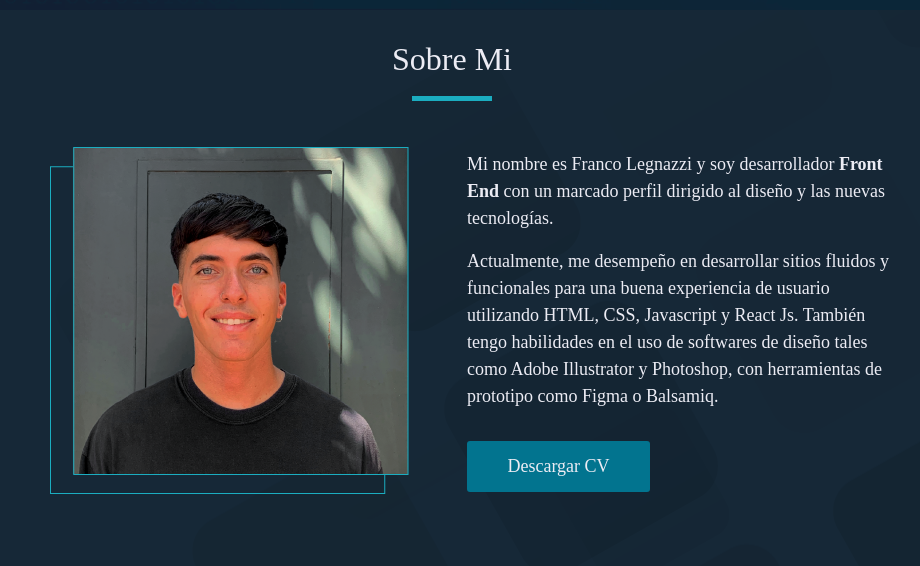
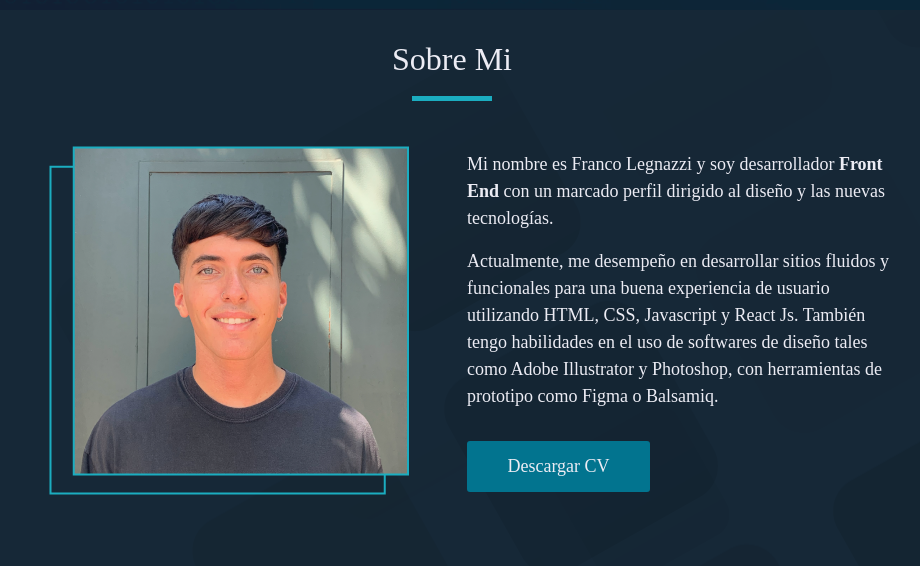
Before and after one commit to franleg/portfolio, a website: page index.html in a window 1280 px wide. Shown: the part 780-1346 px from the top of the page, without its empty margins (188-1108 px from the left). Drawn offline with nearby package versions, Linux system fonts and the light colour scheme.

Commit message:
modifique foto de perfil

```diff
--- a/index.html
+++ b/index.html
@@ -77,7 +77,7 @@
 		</div>
 		<div class="row profile">
 			<div data-aos="zoom-out-right" data-aos-duration="1500" class="col-lg-6 col-xs-12 profile-img">
-				<img src="assets/img/perfil.png" class="img-fluid" alt="foto">
+				<img src="assets/img/perfil2.png" class="img-fluid" alt="foto">
 			</div>
 			<div class="col-lg-6 col-xs-12 profile-text">
 					<p data-aos="zoom-in-left" data-aos-duration="1000">
```
Also changed, not shown: assets/img/perfil2.png (added).
